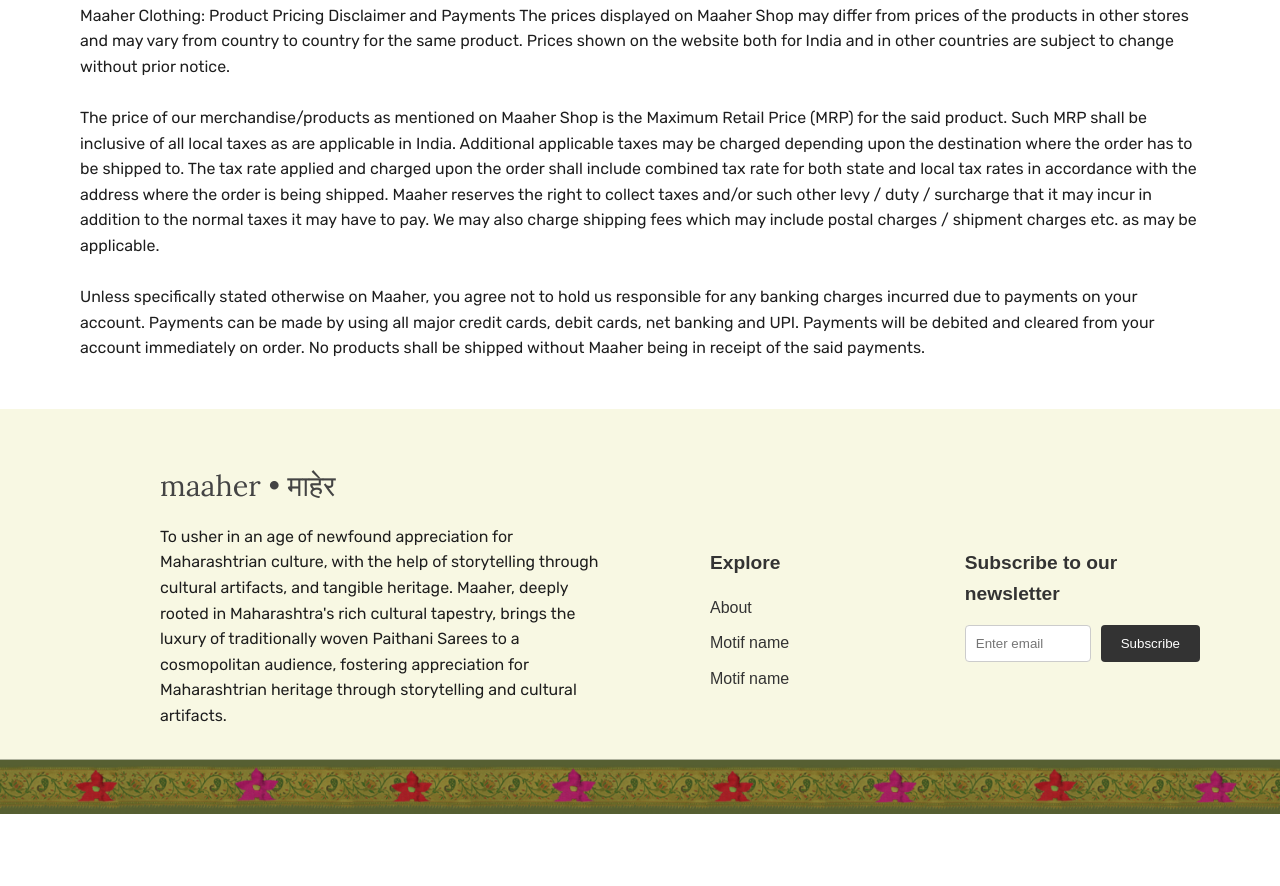
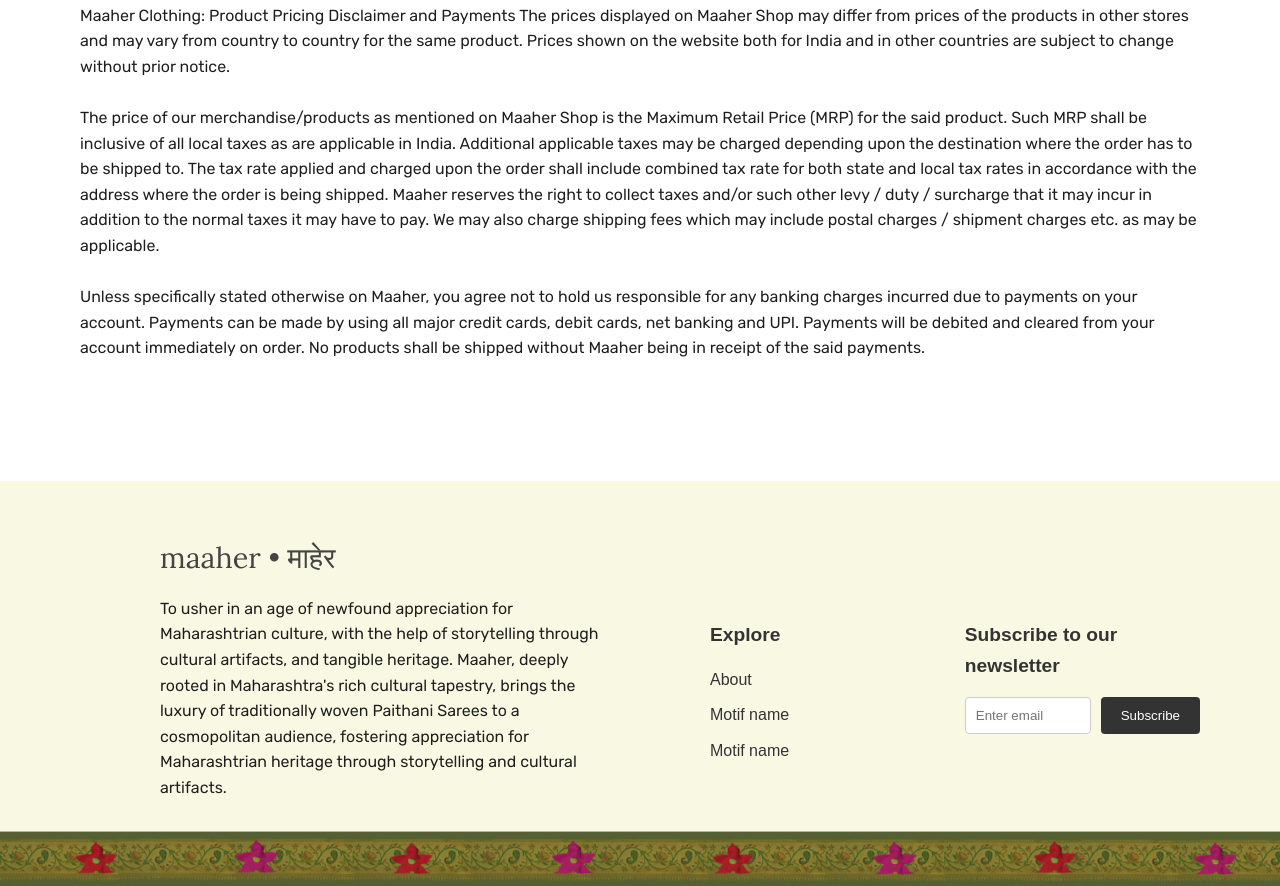
Before and after one commit to hritikcore/maaher, a website: page about.html in a window 1280 px wide. Shown: the part 622-1508 px from the top of the page. Before the commit the page ends 1436 px from the top, so only its background shows below. Drawn offline with Linux system fonts and the light colour scheme.

Commit message:
about page margin adjustments

```diff
--- a/about.html
+++ b/about.html
@@ -119,7 +119,7 @@
         line-height: 160%; /* 25.6px */
       }
       .site-footer {
-        margin-top: 30px;
+        margin-top: 120px;
         background-color: #f8f8e3; /* Light beige background color */
         color: #333; /* Text color */
       }
```
